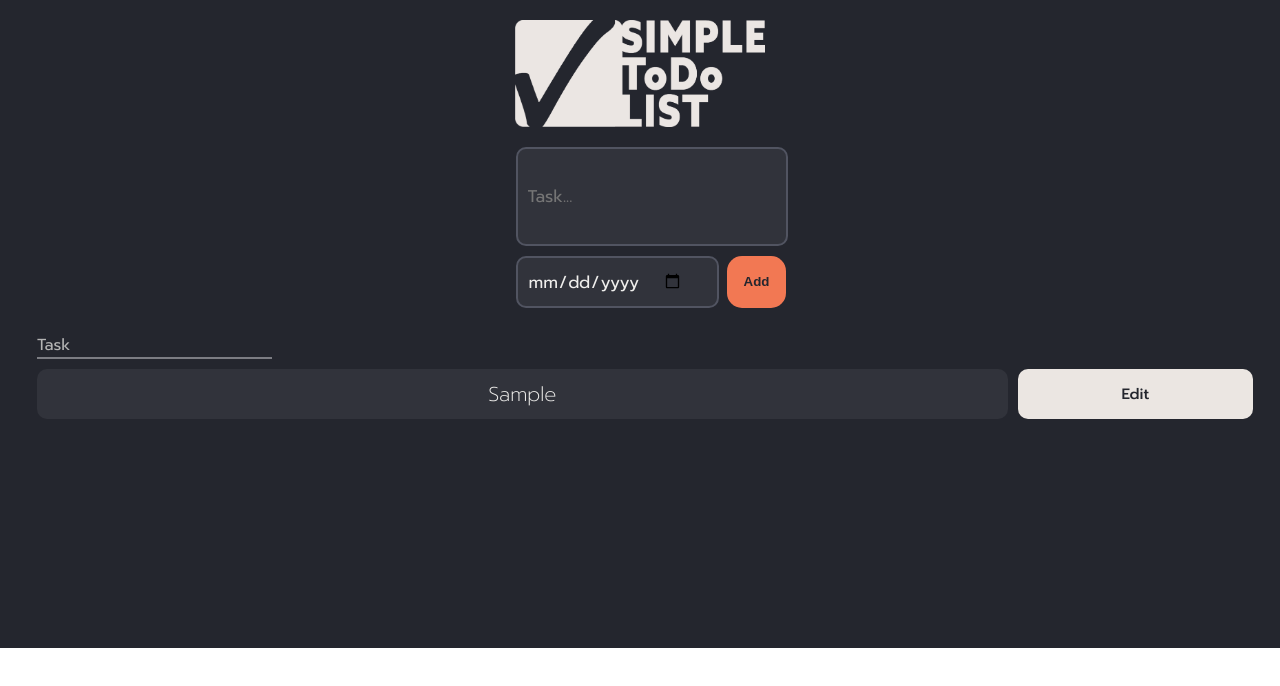
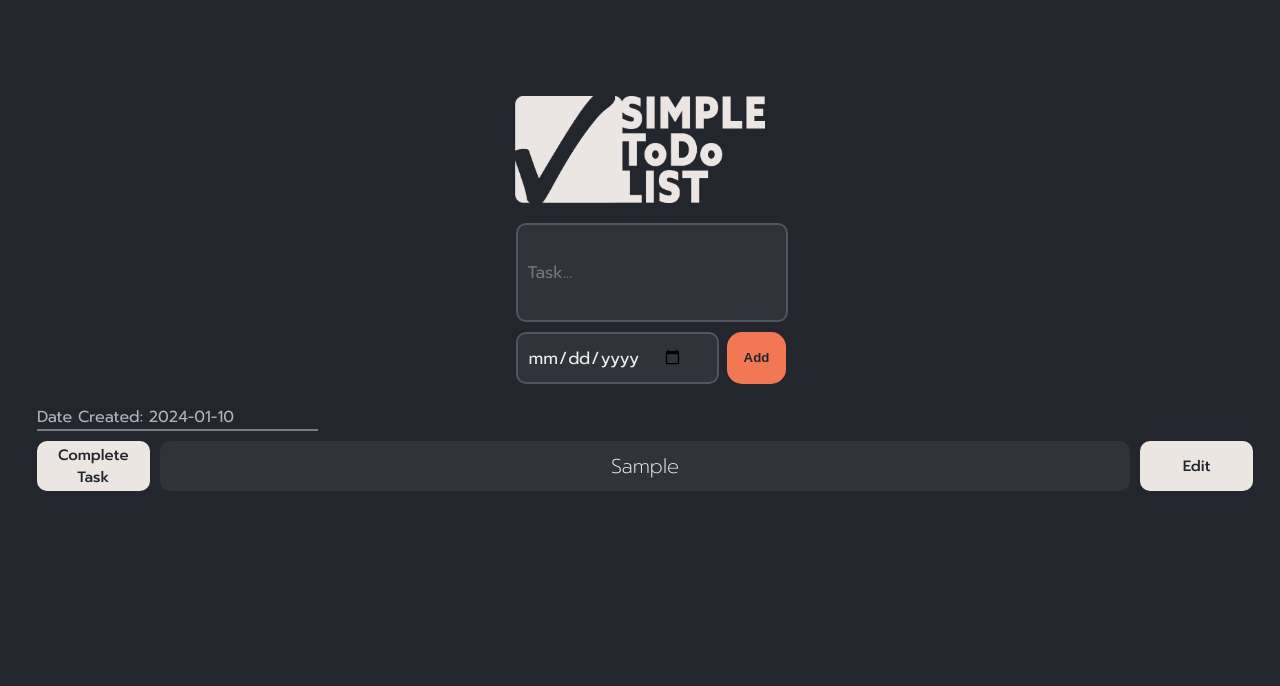
Before and after one commit to ArranStrange/todo-list, a React (Create React App) app: page / in a window 1280 px wide. Both pictures are taken after typing "Sample", "2020-01-15" into the empty fields and a click on the button "Add". Shown: the top 686 px of the page. Built offline with nearby package versions, Linux system fonts and the light colour scheme.

Commit message:
completed task added

```diff
--- a/src/App.css
+++ b/src/App.css
@@ -5,8 +5,8 @@
   justify-content: center;
   gap: 20px;
   width: 100vw;
-  min-width: 300px;
-  height: auto;
+  /* min-width: 300px; */
+  height: 100vh;
   overflow: hidden;
   background-color: #24262e;
   margin: -8px;
@@ -20,6 +20,7 @@
 
 .header {
   display: flex;
+  height: 300px;
   flex-direction: column;
   justify-content: center;
   align-items: center;
@@ -106,7 +107,7 @@
 
 .content {
   display: grid;
-  grid-template-columns: 1fr 1fr 1fr 1fr 1fr;
+  grid-template-columns: 1fr 1fr 1fr 1fr 1fr 1fr 1fr 1fr 1fr 1fr;
   height: fit-content;
   gap: 10px;
   width: 95%;
@@ -120,9 +121,9 @@
 }
 
 .content:before {
-  content: "Task";
+  content: "Date Created: " attr(data-created);
   left: 20%;
-  width: 100%;
+  width: 250%;
   border-bottom: 2px solid #7c7d83;
 }
 
@@ -148,7 +149,7 @@ span:hover {
 
 /* TODO CONTENT */
 .todo1 {
-  grid-column: 1 / 4 span;
+  grid-column: 2 / 8 span;
   font-size: 20px;
   overflow: scroll;
   text-overflow: ellipsis;
@@ -156,21 +157,6 @@ span:hover {
   color: #efeeec;
   font-weight: 200;
   /* border: 2px solid #3498db; */
-}
-
-.todoDateSet {
-  grid-column: 1 / span 2;
-  /* height: 25px; */
-  background-color: #bedad9;
-  color: #31333b;
-  font-weight: 500;
-}
-.todoCompletetionDate {
-  grid-column: 3 / span 2;
-  /* height: 25px; */
-  background-color: #bedad9;
-  color: #31333b;
-  font-weight: 500;
 }
 
 button {
@@ -187,6 +173,19 @@ button {
   /* border: 2px solid #3498db; */
 }
 
+.completeButton {
+  display: flex;
+  grid-column: 1 / span 1;
+  height: 50px;
+  width: 100%;
+  font-size: 15px;
+  font-family: "Prompt";
+  align-items: center;
+  justify-content: center;
+  background-color: #ebe6e2;
+  color: #24262e;
+}
+
 .editButton {
   display: flex;
   grid-column: 4 / span 0.5;
@@ -197,19 +196,6 @@ button {
   align-items: center;
   justify-content: center;
   background-color: #ebe6e2;
-  color: #24262e;
-}
-
-.deleteButton {
-  display: flex;
-  grid-column: 5 / span 1;
-  height: 100%;
-  width: 100%;
-  font-size: 15px;
-  font-family: "Prompt";
-  align-items: center;
-  justify-content: center;
-  background-color: #f17853;
   color: #24262e;
 }
 
@@ -237,11 +223,44 @@ input {
 }
 
 .todoEditInput {
-  grid-column: 1 / 4 span;
+  grid-column: 2 / 8 span;
   height: 40px;
   max-width: 100%;
   overflow: hidden;
 }
+.todoDateSet {
+  grid-column: 2 / span 2;
+  /* height: 25px; */
+  background-color: #bedad9;
+  color: #31333b;
+  font-weight: 500;
+}
+.todoCompletetionDate {
+  grid-column: 4 / span 2;
+  /* height: 25px; */
+  background-color: #bedad9;
+  color: #31333b;
+  font-weight: 500;
+}
+
+.deleteButton {
+  display: flex;
+  grid-column: 6 / span 1;
+  height: 100%;
+  width: 100%;
+  font-size: 15px;
+  font-family: "Prompt";
+  align-items: center;
+  justify-content: center;
+  background-color: #f17853;
+  color: #24262e;
+}
+
+/* IS COMPLETED STATE */
+.tasks.completed {
+  opacity: 0.5;
+}
+
 /* GLOWING ELEMENTS */
 
 @keyframes glow {
--- a/src/App.tsx
+++ b/src/App.tsx
@@ -15,7 +15,7 @@ const App: FC = () => {
   useEffect(() => {
     const today = new Date().toISOString().split("T")[0]; //gets todays date
     setTaskDate(today); //sets taskDate to todays date
-  });
+  }, []);
 
   const handleChange = (event: ChangeEvent<HTMLInputElement>): void => {
     if (event.target.name === "task") {
@@ -36,6 +36,7 @@ const App: FC = () => {
       taskName: task,
       taskDate: taskDate,
       deadline: deadline,
+      isCompleted: false,
     };
     setTodoList([...todoList, newTask]); // CREATES NEW OBJECT WITH INPUTTED DATA
     setTask(""); // CLEAR TASK STATE
@@ -73,6 +74,21 @@ const App: FC = () => {
         return task.taskName !== taskNameToDelete; //if task name !== taskNameToDelete, task is kept in new array
       })
     );
+  };
+
+  const completeTask = (taskId: string): void => {
+    setTodoList((prevTasks) => {
+      const completedTaskIndex = prevTasks.findIndex(
+        (task) => task.id === taskId
+      );
+
+      if (completedTaskIndex !== -1) {
+        const completedTask = prevTasks.splice(completedTaskIndex, 1)[0];
+        prevTasks.unshift({ ...completedTask, isCompleted: true });
+      }
+
+      return [...prevTasks];
+    });
   };
 
   return (
@@ -121,6 +137,7 @@ const App: FC = () => {
               editing={editingTask === task.id}
               toggleEdit={() => toggleEdit(task.id)}
               updateTask={(updatedTask) => updateTask(task.id, updatedTask)}
+              completeTask={completeTask}
             />
           ))}
       </div>
--- a/src/Components/interfaces.ts
+++ b/src/Components/interfaces.ts
@@ -3,4 +3,5 @@ export interface ITask {
   taskName: string;
   taskDate: string;
   deadline: string;
+  isCompleted: boolean;
 }
--- a/src/Components/todo-task.tsx
+++ b/src/Components/todo-task.tsx
@@ -1,6 +1,5 @@
 import React, { useState, ChangeEvent } from "react";
 import { ITask } from "./interfaces";
-import editIcon from "src/Assets/4.png";
 
 interface Props {
   task: ITask;
@@ -8,6 +7,7 @@ interface Props {
   editing: boolean;
   toggleEdit(): void;
   updateTask(updatedTask: ITask): void;
+  completeTask(taskId: string): void;
 }
 
 const TodoTask: React.FC<Props> = ({
@@ -16,9 +16,11 @@ const TodoTask: React.FC<Props> = ({
   editing,
   toggleEdit,
   updateTask,
+  completeTask,
 }) => {
   const [editedTask, setEditedTask] = useState<ITask>({ ...task });
   const [isVisible, setIsVisible] = useState(false);
+  const [isCompleted, setIsCompleted] = useState(false);
 
   const handleIsVisible = (): void => {
     setIsVisible((prevIsVisible) => !prevIsVisible);
@@ -37,10 +39,16 @@ const TodoTask: React.FC<Props> = ({
     toggleEdit();
   };
 
+  const handleComplete = (): void => {
+    setIsCompleted(true);
+    completeTask(task.id);
+  };
+
   return (
-    <div className="tasks">
+    <div className={`tasks ${isCompleted ? "completed" : ""}`}>
       <div
         className="content"
+        data-created={task.taskDate}
         // onBlur={() => {
         //   handleIsVisible();
         // }}
@@ -48,6 +56,15 @@ const TodoTask: React.FC<Props> = ({
         {/* STATE ON EDIT */}
         {editing ? (
           <>
+            <button
+              className="completeButton"
+              onClick={() => {
+                handleComplete();
+                handleIsVisible();
+              }}
+            >
+              Complete Task
+            </button>
             <input
               type="text"
               name="taskName"
@@ -76,7 +93,7 @@ const TodoTask: React.FC<Props> = ({
               className="todoDateSet"
               value={editedTask.taskDate}
               onChange={handleChange}
-              onBlur={handleSave}
+              // onBlur={handleSave}
             />
 
             <input
@@ -85,7 +102,7 @@ const TodoTask: React.FC<Props> = ({
               className="todoCompletetionDate"
               value={editedTask.deadline}
               onChange={handleChange}
-              onBlur={handleSave}
+              // onBlur={handleSave}
             />
 
             <button
@@ -98,8 +115,11 @@ const TodoTask: React.FC<Props> = ({
         ) : (
           // NORMAL STATE
           <>
+            <button className="completeButton" onClick={handleComplete}>
+              Complete Task
+            </button>
             <span
-              className="todo1"
+              className={`todo1 ${isCompleted ? "completed" : ""}`}
               onClick={() => {
                 toggleEdit();
               }}
@@ -135,6 +155,8 @@ const TodoTask: React.FC<Props> = ({
                 X
               </button>
             )}
+
+            {/* COMPLETED STATE */}
           </>
         )}
       </div>
```
Also changed, not shown: 11 other files (tests, documents, lock files or other folders).
